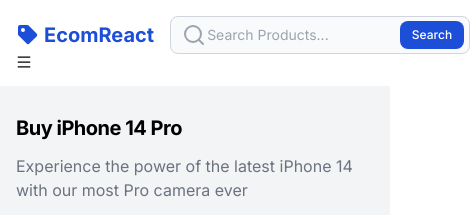
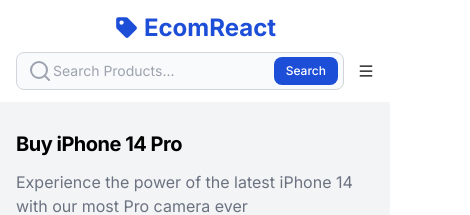
Before and after one commit to surajbera/ecom-react, a React (Vite) app: page / in a window 390 px wide. Shown: the top 215 px of the page, 470 px wide, since content can reach past the window. Built offline with nearby package versions, Linux system fonts and the light colour scheme.

Commit message:
refactor: navbar mobile design

```diff
--- a/src/components/layout/Navbar.jsx
+++ b/src/components/layout/Navbar.jsx
@@ -14,18 +14,20 @@
 
   return (
     <header className='bg-white dark:bg-slate-700'>
-      <nav className=' border-gray-200 px-4 py-4  mx-auto max-w-screen-xl'>
+      <nav className=' border-gray-200 px-4 py-3  mx-auto max-w-screen-xl'>
         <div className='flex flex-wrap items-center justify-between'>
-          <div className='flex gap-4'>
+          <div className='flex-1 flex justify-center'>
             <Link to='/' className='flex items-center gap-1'>
               <span>
-                <BiSolidPurchaseTag size={24} className='text-light-700 dark:text-white' />
+                <BiSolidPurchaseTag size={26} className='text-light-700 dark:text-white' />
               </span>
-              <span className='self-center text-xl font-semibold whitespace-nowrap dark:text-white text-light-700'>
+              <span className='self-center text-2xl font-semibold whitespace-nowrap dark:text-white text-light-700'>
                 EcomReact
               </span>
             </Link>
+          </div>
 
+          <div className='mt-2 flex justify-between flex-1'>
             <form className='min-w-[300px]' autoComplete='off'>
               <label
                 htmlFor='default-search'
@@ -52,7 +54,6 @@
                 </button>
               </div>
             </form>
-          </div>
 
             <div className='flex gap-4 items-center relative'>
               <button
@@ -83,6 +84,7 @@
               </ul>
             </div>
           </div>
+        </div>
       </nav>
     </header>
   );
```
Lines whose indentation alone changed are shown as unchanged.
